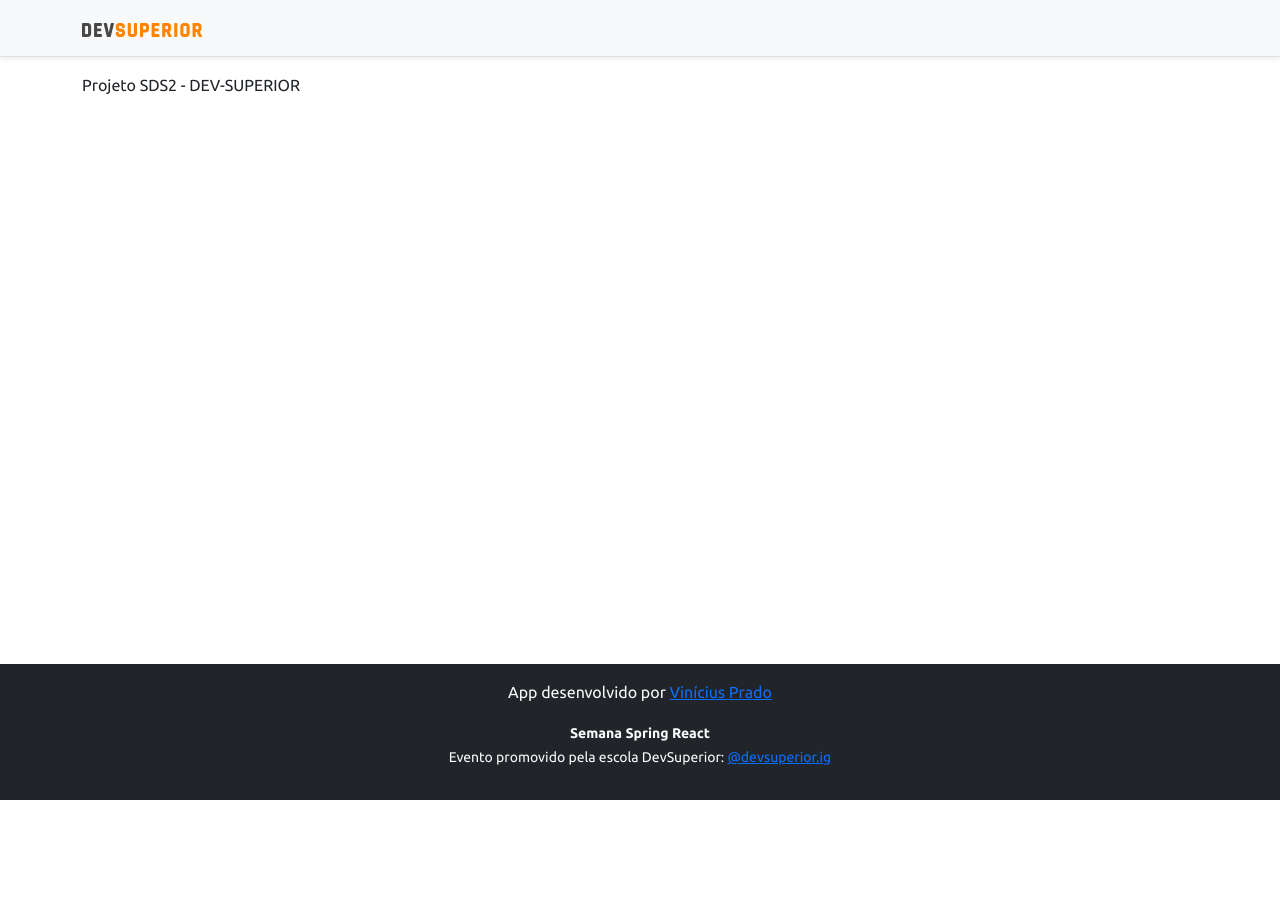
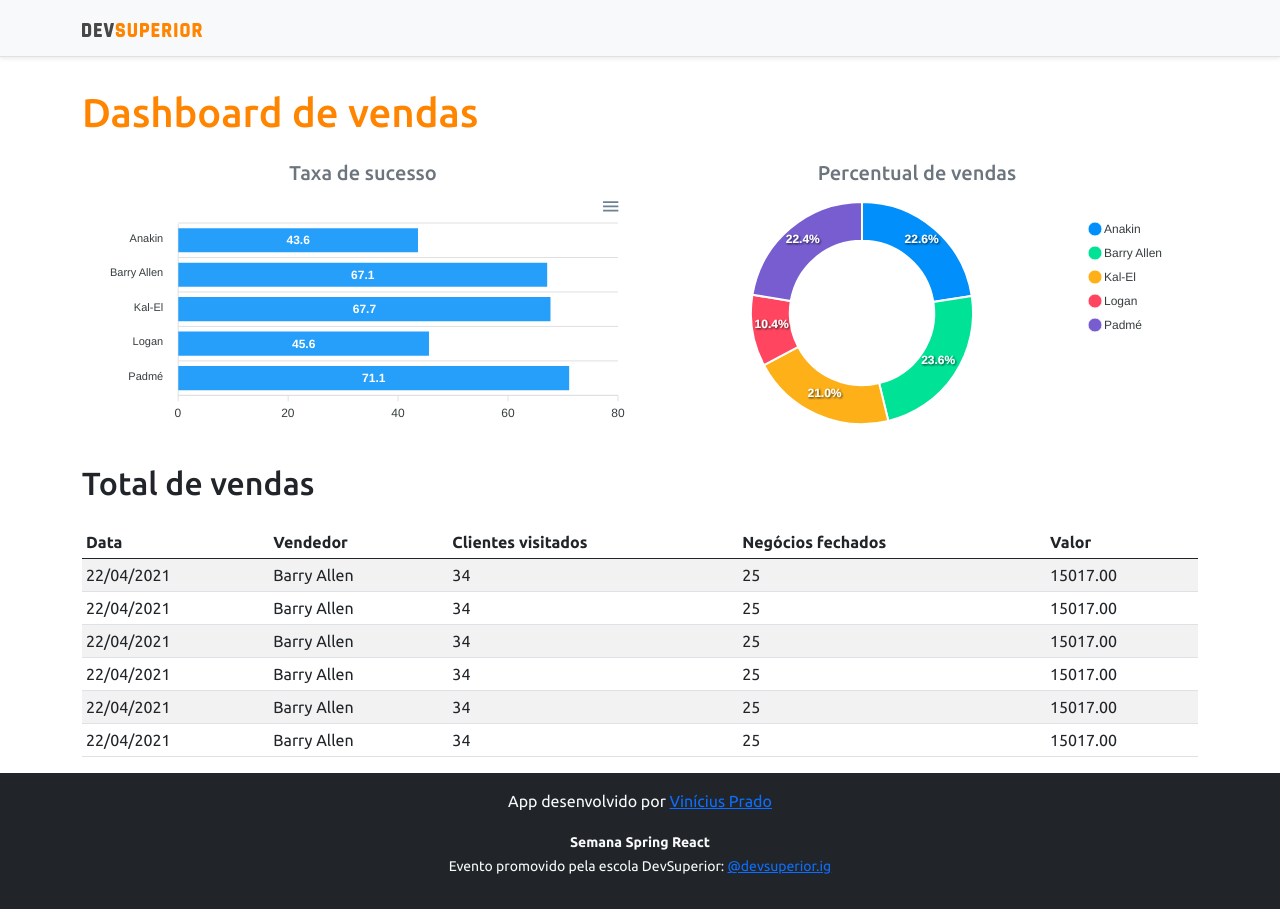
Before and after one commit to dev-vinicius-prado/projeto-sds3, a React (Create React App) app in the folder frontend/: page / in a window 1280 px wide. Before the commit the page ends 800 px from the top, so only its background shows below. Built offline with nearby package versions, Linux system fonts and the light colour scheme.

Commit message:
adding static chart with apexcharts.

```diff
--- a/frontend/package.json
+++ b/frontend/package.json
@@ -11,9 +11,11 @@
     "@types/node": "^12.0.0",
     "@types/react": "^17.0.0",
     "@types/react-dom": "^17.0.0",
+    "apexcharts": "^3.26.1",
     "bootstrap": "^5.0.0",
     "dom": "^0.0.3",
     "react": "^17.0.2",
+    "react-apexcharts": "^1.3.9",
     "react-dom": "^17.0.2",
     "react-scripts": "4.0.3",
     "typescript": "^4.1.2",
--- a/frontend/src/App.tsx
+++ b/frontend/src/App.tsx
@@ -1,3 +1,6 @@
+import { BarChart } from "components/BarChart";
+import { DataTable } from "components/DataTable";
+import { DonutChart } from "components/donutChart";
 import { Footer } from "components/Footer";
 import { NavBar } from "components/NavBar";
 
@@ -6,7 +9,26 @@ function App() {
     <>
     <NavBar />
     <div className="container">
-      Projeto SDS2 - DEV-SUPERIOR
+      <h1 className="text-primary py-3">
+        Dashboard de vendas
+      </h1>
+    <div className="row px-3">
+
+      <div className="col-sm-6">
+    <h5 className="text-center text-secondary">Taxa de sucesso</h5>
+<BarChart/>
+      </div>
+      <div className="col-sm-6">
+    <h5 className="text-center text-secondary">Percentual de vendas</h5>
+<DonutChart/>
+      </div>
+    </div>
+
+<div className="py-3">
+  <h2>Total de vendas</h2>
+</div>
+
+    <DataTable/>
     </div>
     <Footer/>
     </>
--- /dev/null
+++ b/frontend/src/components/BarChart/index.tsx
@@ -0,0 +1,29 @@
+import Chart from 'react-apexcharts'
+export const BarChart = () => {
+    const options = {
+        plotOptions: {
+            bar: {
+                horizontal: true,
+            }
+        },
+    };
+
+    const mockData = {
+        labels: {
+            categories: ['Anakin', 'Barry Allen', 'Kal-El', 'Logan', 'Padmé']
+        },
+        series: [
+            {
+                name: "% Sucesso",
+                data: [43.6, 67.1, 67.7, 45.6, 71.1]
+            }
+        ]
+    };
+    return (
+        <Chart options={{...options, xaxis: mockData.labels}}
+            series={mockData.series}
+            type='bar'
+            height='240px'
+        />
+    )
+}
--- /dev/null
+++ b/frontend/src/components/DataTable/index.tsx
@@ -0,0 +1,61 @@
+export const DataTable = () => {
+    return (
+        <div className="table-responsive">
+        <table className="table table-striped table-sm">
+            <thead>
+                <tr>
+                    <th>Data</th>
+                    <th>Vendedor</th>
+                    <th>Clientes visitados</th>
+                    <th>Negócios fechados</th>
+                    <th>Valor</th>
+                </tr>
+            </thead>
+            <tbody>
+                <tr>
+                    <td>22/04/2021</td>
+                    <td>Barry Allen</td>
+                    <td>34</td>
+                    <td>25</td>
+                    <td>15017.00</td>
+                </tr>
+                <tr>
+                    <td>22/04/2021</td>
+                    <td>Barry Allen</td>
+                    <td>34</td>
+                    <td>25</td>
+                    <td>15017.00</td>
+                </tr>
+                <tr>
+                    <td>22/04/2021</td>
+                    <td>Barry Allen</td>
+                    <td>34</td>
+                    <td>25</td>
+                    <td>15017.00</td>
+                </tr>
+                <tr>
+                    <td>22/04/2021</td>
+                    <td>Barry Allen</td>
+                    <td>34</td>
+                    <td>25</td>
+                    <td>15017.00</td>
+                </tr>
+                <tr>
+                    <td>22/04/2021</td>
+                    <td>Barry Allen</td>
+                    <td>34</td>
+                    <td>25</td>
+                    <td>15017.00</td>
+                </tr>
+                <tr>
+                    <td>22/04/2021</td>
+                    <td>Barry Allen</td>
+                    <td>34</td>
+                    <td>25</td>
+                    <td>15017.00</td>
+                </tr>
+            </tbody>
+        </table>
+    </div>
+    )
+}
--- /dev/null
+++ b/frontend/src/components/donutChart/index.tsx
@@ -0,0 +1,20 @@
+import Chart from 'react-apexcharts'
+export const DonutChart = () => {
+    const mockData = {
+        series: [477138, 499928, 444867, 220426, 473088],
+        labels: ['Anakin', 'Barry Allen', 'Kal-El', 'Logan', 'Padmé']
+    }
+
+    const options = {
+        legend: {
+            show: true
+        }
+    }
+    return (
+        <Chart options={{...options, labels: mockData.labels}}
+            series={mockData.series}
+            type='donut'
+            height='240px'
+        />
+    )
+}
```
Also changed, not shown: 1 other file (tests, documents, lock files or other folders).
